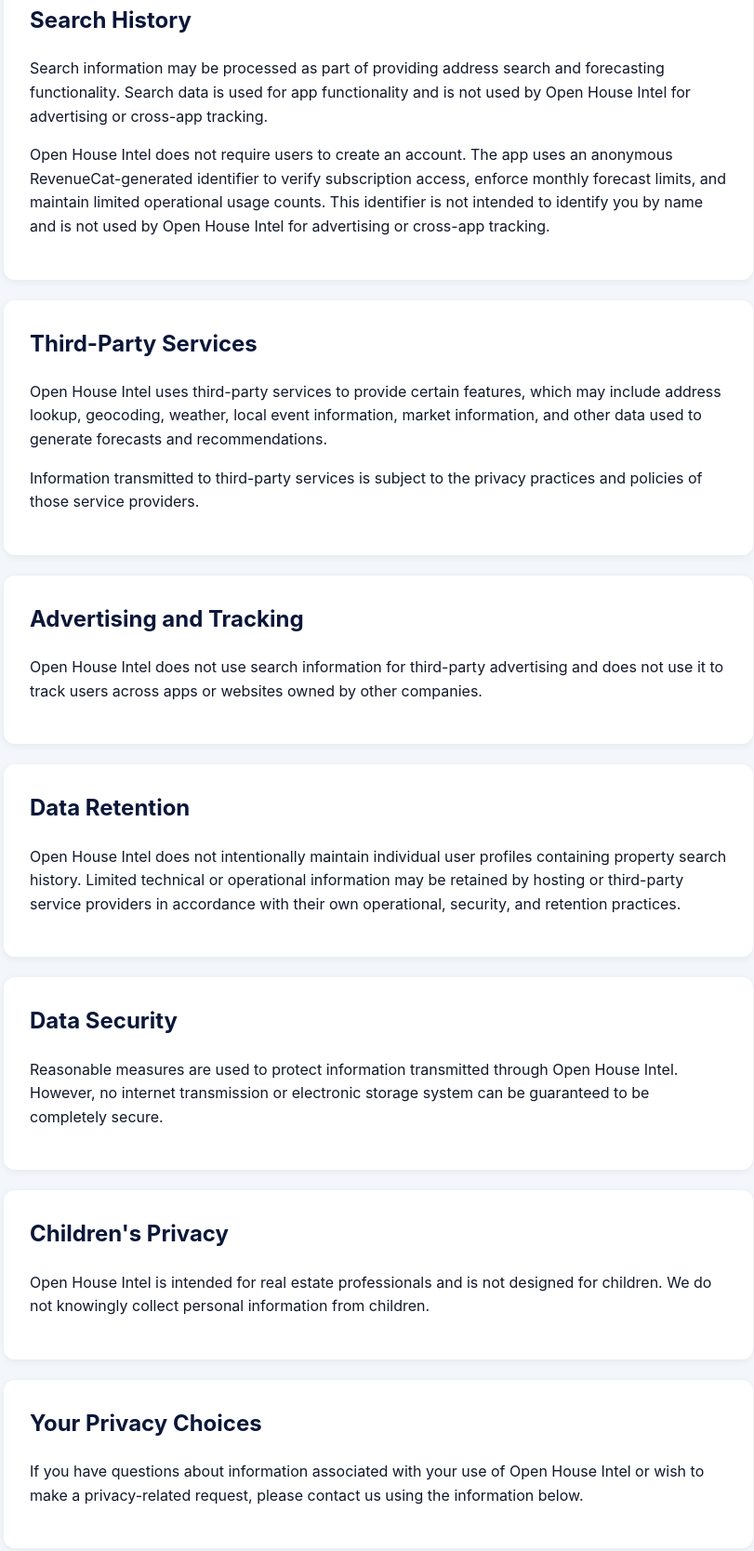
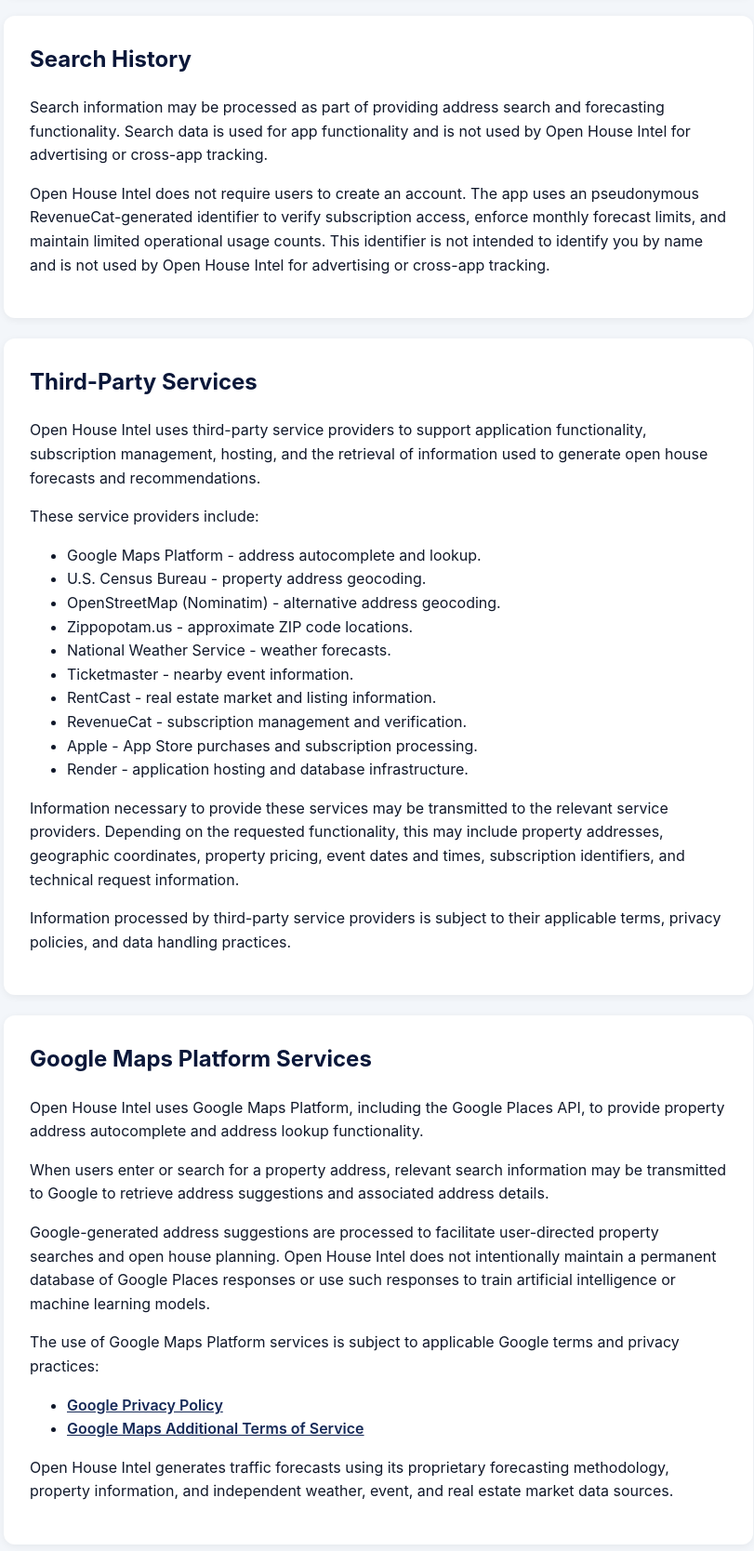
Before and after one commit to surenmeras/open-house-planner-site, a plain HTML site: page privacy.html in a window 1280 px wide. Shown: the part 867-2535 px from the top of the page at 93% size, without its empty margins (233-1044 px from the left). Drawn offline with Linux system fonts and the light colour scheme.

Commit message:
Update Privacy Policy for Google Maps Platform compliance
Added Google Maps Platform disclosures and legal links, expanded third-party service disclosures, clarified data retention and subscriber identifiers, and updated company identification and effective date.

```diff
--- a/privacy.html
+++ b/privacy.html
@@ -81,14 +81,23 @@
 
   <section>
     <h2>Privacy Policy</h2>
-    <p><strong>Effective Date: September 3, 2026</strong></p>
+    <p><strong>Effective Date: November 26, 2026</strong></p>
+
 
     <p>
-      This Privacy Policy explains how Open House Intel handles
-      information when you use the Open House Intel mobile application.
-      We are committed to respecting user privacy and limiting data use
-      to what is reasonably necessary to provide the app's functionality.
+      This Privacy Policy explains how Open House Intel LLC
+      ("Open House Intel," "we," "us," or "our") handles
+      information when you use the Open House Intel mobile
+      application and its related services.
     </p>
+
+    <p>
+      We are committed to respecting user privacy, protecting
+      information, and limiting data use to what is reasonably
+      necessary to provide, maintain, and secure the application's
+      functionality.
+    </p>
+
   </section>
 
   <section>
@@ -121,7 +130,7 @@
 
     <p>
       Open House Intel does not require users to create an account. The
-      app uses an anonymous RevenueCat-generated identifier to verify
+      app uses an pseudonymous RevenueCat-generated identifier to verify
       subscription access, enforce monthly forecast limits, and maintain
       limited operational usage counts. This identifier is not intended
       to identify you by name and is not used by Open House Intel for
@@ -129,21 +138,99 @@
     </p>
   </section>
 
+
   <section>
     <h2>Third-Party Services</h2>
 
     <p>
-      Open House Intel uses third-party services to provide certain
-      features, which may include address lookup, geocoding, weather,
-      local event information, market information, and other data used
-      to generate forecasts and recommendations.
+      Open House Intel uses third-party service providers to
+      support application functionality, subscription management,
+      hosting, and the retrieval of information used to generate
+      open house forecasts and recommendations.
+    </p>
+
+    <p>These service providers include:</p>
+
+    <ul>
+      <li>Google Maps Platform - address autocomplete and lookup.</li>
+      <li>U.S. Census Bureau - property address geocoding.</li>
+      <li>OpenStreetMap (Nominatim) - alternative address geocoding.</li>
+      <li>Zippopotam.us - approximate ZIP code locations.</li>
+      <li>National Weather Service - weather forecasts.</li>
+      <li>Ticketmaster - nearby event information.</li>
+      <li>RentCast - real estate market and listing information.</li>
+      <li>RevenueCat - subscription management and verification.</li>
+      <li>Apple - App Store purchases and subscription processing.</li>
+      <li>Render - application hosting and database infrastructure.</li>
+    </ul>
+
+    <p>
+      Information necessary to provide these services may be
+      transmitted to the relevant service providers. Depending
+      on the requested functionality, this may include property
+      addresses, geographic coordinates, property pricing,
+      event dates and times, subscription identifiers, and
+      technical request information.
     </p>
 
     <p>
-      Information transmitted to third-party services is subject to the
-      privacy practices and policies of those service providers.
+      Information processed by third-party service providers
+      is subject to their applicable terms, privacy policies,
+      and data handling practices.
     </p>
   </section>
+
+
+  <section>
+    <h2>Google Maps Platform Services</h2>
+
+    <p>
+      Open House Intel uses Google Maps Platform, including the
+      Google Places API, to provide property address autocomplete
+      and address lookup functionality.
+    </p>
+
+    <p>
+      When users enter or search for a property address, relevant
+      search information may be transmitted to Google to retrieve
+      address suggestions and associated address details.
+    </p>
+
+    <p>
+      Google-generated address suggestions are processed to
+      facilitate user-directed property searches and open house
+      planning. Open House Intel does not intentionally maintain
+      a permanent database of Google Places responses or use
+      such responses to train artificial intelligence or machine
+      learning models.
+    </p>
+
+    <p>
+      The use of Google Maps Platform services is subject to
+      applicable Google terms and privacy practices:
+    </p>
+
+    <ul>
+      <li>
+        <a href="https://policies.google.com/privacy">
+          Google Privacy Policy
+        </a>
+      </li>
+      <li>
+        <a href="https://www.google.com/help/terms_maps/">
+          Google Maps Additional Terms of Service
+        </a>
+      </li>
+    </ul>
+
+    <p>
+      Open House Intel generates traffic forecasts using its
+      proprietary forecasting methodology, property information,
+      and independent weather, event, and real estate market
+      data sources.
+    </p>
+  </section>
+
 
   <section>
     <h2>Advertising and Tracking</h2>
@@ -155,17 +242,40 @@
     </p>
   </section>
 
+
   <section>
     <h2>Data Retention</h2>
 
     <p>
-      Open House Intel does not intentionally maintain individual user
-      profiles containing property search history. Limited technical or
-      operational information may be retained by hosting or third-party
-      service providers in accordance with their own operational,
-      security, and retention practices.
+      Open House Intel does not intentionally maintain permanent
+      individual user profiles containing property search history.
+      Property addresses and Google-generated address suggestions
+      are processed to provide user-requested application functionality.
+    </p>
+
+    <p>
+      Open House Intel retains limited operational records, including
+      pseudonymous subscription identifiers, monthly forecast usage
+      counts, API usage counts, and associated timestamps. These
+      records support subscription verification, usage limits,
+      service administration, and operational security.
+    </p>
+
+    <p>
+      Google Maps Platform information is handled subject to
+      applicable Google data usage and retention requirements.
+      Google Places responses are not intentionally stored in a
+      permanent application database.
+    </p>
+
+    <p>
+      Limited technical and diagnostic information may be retained
+      by Open House Intel, its hosting provider, or third-party
+      service providers for operational, troubleshooting, and
+      security purposes, subject to applicable requirements.
     </p>
   </section>
+
 
   <section>
     <h2>Data Security</h2>
@@ -215,7 +325,9 @@
     </p>
 
     <p>
-      <strong>Open House Intel</strong><br>
+
+<strong>Open House Intel LLC</strong><br>
+
       Suren David Meras<br>
       Phone: 1-888-66-4CAST (1-888-664-2278)<br>
       Email:
@@ -230,7 +342,9 @@
 </main>
 
 <footer>
-  &copy; 2026 Suren David Meras. All rights reserved.<br>
+
+&copy; 2026 Open House Intel LLC. All rights reserved.<br>
+
   Open House Intel
 </footer>
 
```
